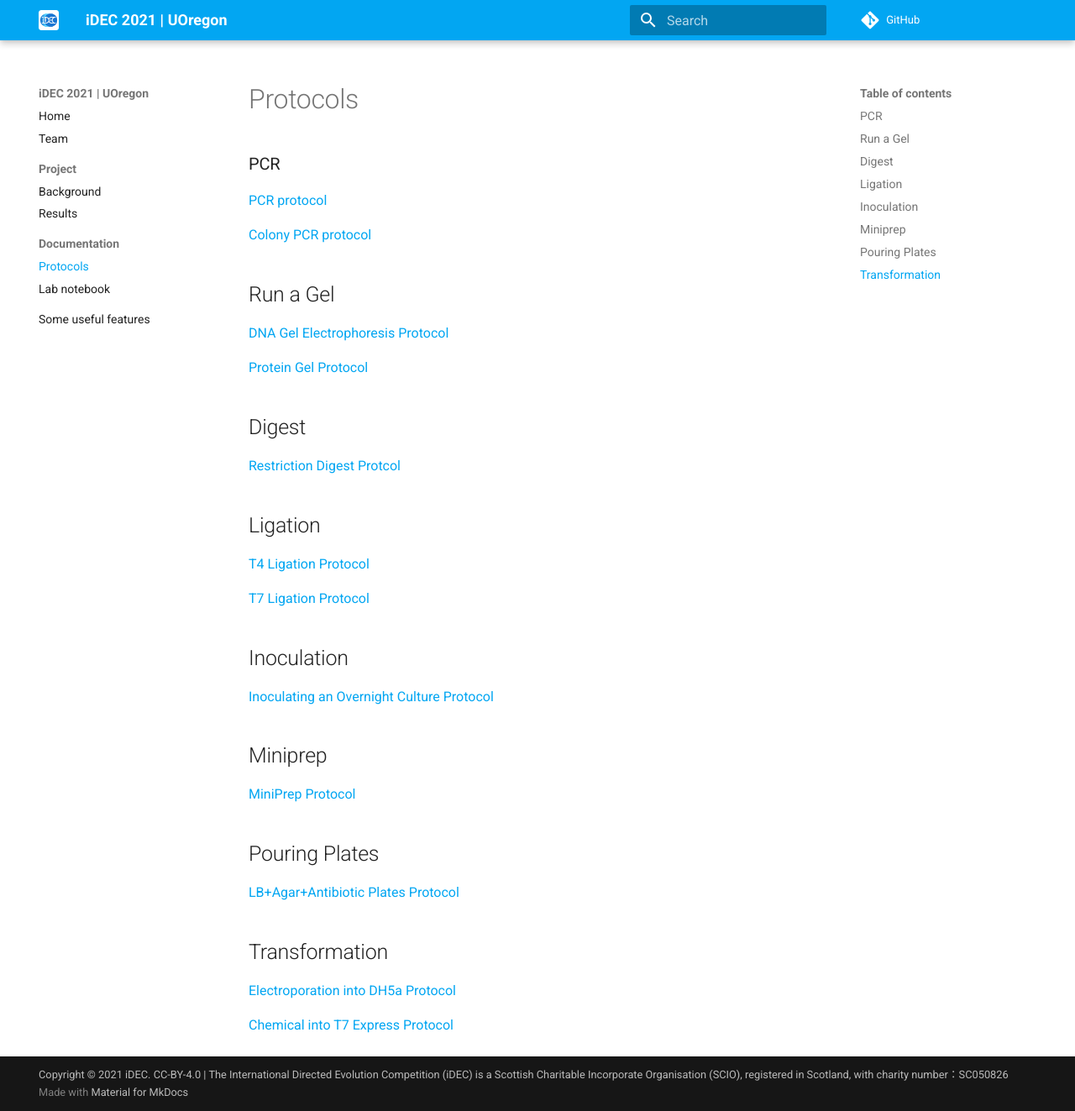
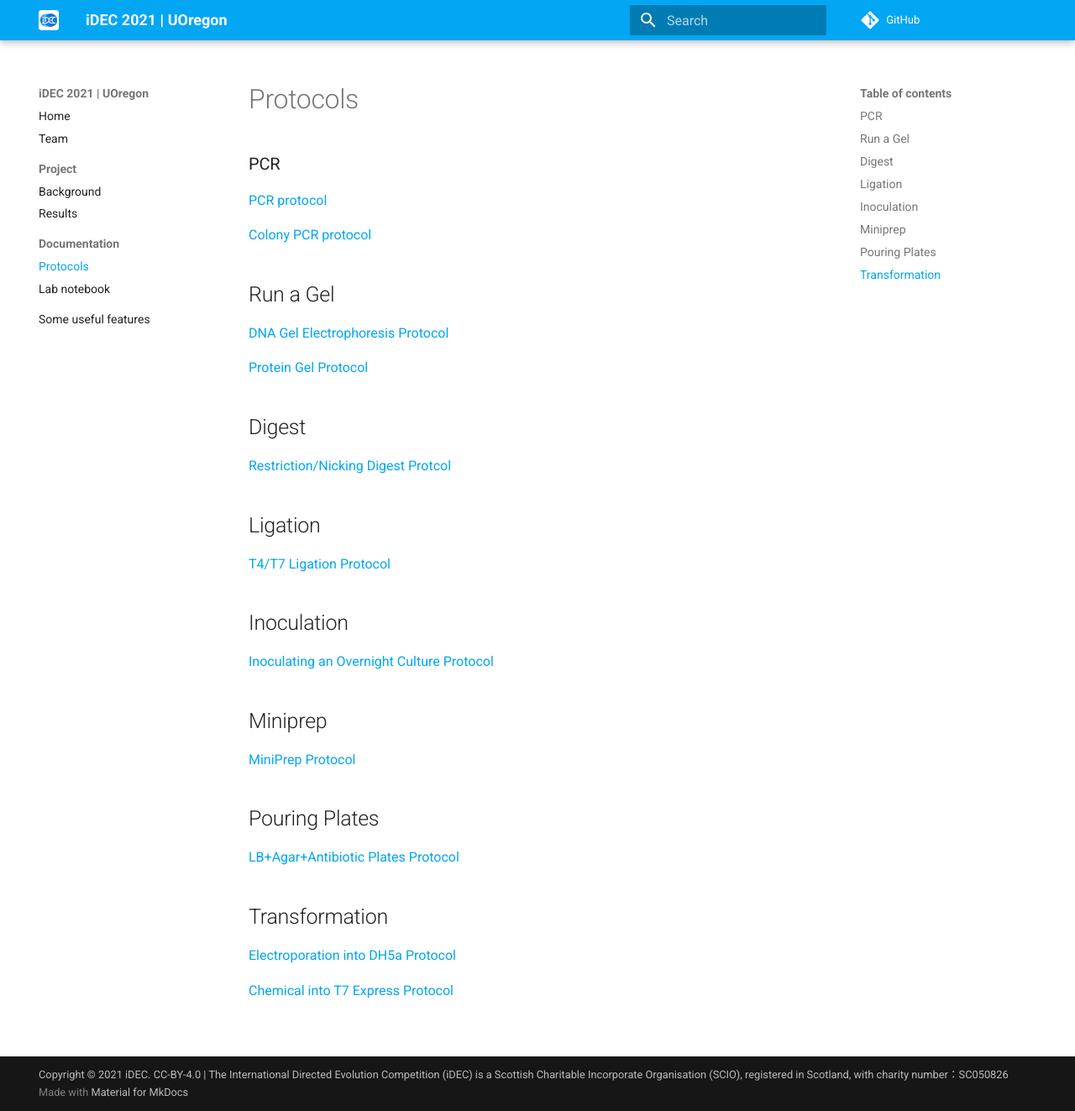
Before and after one commit to idec2021/UOregon, an MkDocs documentation site: the page built from docs/documentation/protocols.md, in a window 1280 px wide and 1323 px high. Shown: the whole window at 84% size. Built offline with MkDocs 1.6.1 and Material for MkDocs 9.7.7, drawn with Linux system fonts in a browser that asks for light colours; comment, search, counter and statistics services are not loaded.

Commit message:
Update protocols.md

```diff
--- a/docs/documentation/protocols.md
+++ b/docs/documentation/protocols.md
@@ -11,12 +11,10 @@
 [Protein Gel Protocol](https://github.com/idec2021/UOregon/blob/bf9f3d5cd75cb60c1d3bb2b37bda710efbc0da14/docs/documentation/Protein%20Gel.md)
 
 ## Digest
-[Restriction Digest Protcol](https://github.com/idec2021/UOregon/blob/31618175d35dc6a5044b34e9a9e776005334f89a/docs/documentation/RestrictionDigest.md)
+[Restriction/Nicking Digest Protcol](https://github.com/idec2021/UOregon/blob/31618175d35dc6a5044b34e9a9e776005334f89a/docs/documentation/RestrictionDigest.md)
 
 ## Ligation
-[T4 Ligation Protocol](https://github.com/idec2021/UOregon/blob/main/docs/documentation/T4%20ligation%20Protocol)
-
-[T7 Ligation Protocol](https://github.com/idec2021/UOregon/blob/main/docs/documentation/T7%20Ligation%20Protocol)
+[T4/T7 Ligation Protocol](https://github.com/idec2021/UOregon/blob/main/docs/documentation/T4%20ligation%20Protocol)
 
 ## Inoculation
 [Inoculating an Overnight Culture Protocol ](https://github.com/idec2021/UOregon/blob/main/docs/documentation/Inoculating%20an%20Overnight%20Culture%20Protocol)
```
